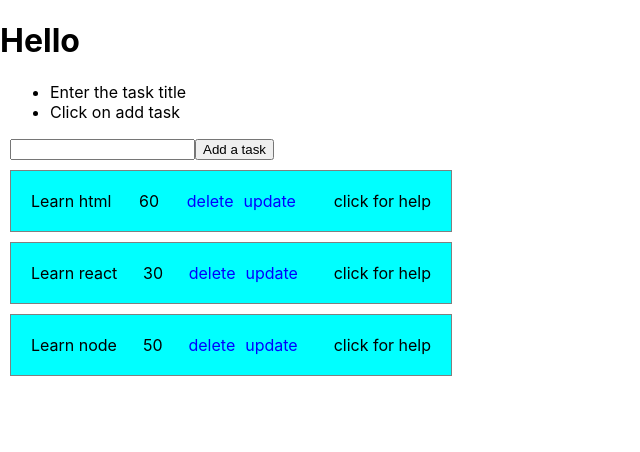
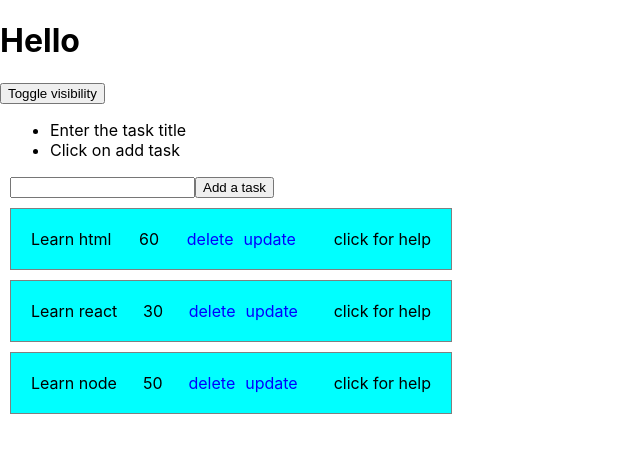
Before and after one commit to yosrReact/formation_react_2022, a React (Create React App) app: page / in a window 1280 px wide. Shown: the top 452 px of the page, without its empty margins (0-640 px from the left). Built offline with nearby package versions, Linux system fonts and the light colour scheme.

Commit message:
toggleVisibility

```diff
--- a/src/pages/tasksPage/TaskPage.js
+++ b/src/pages/tasksPage/TaskPage.js
@@ -1,8 +1,13 @@
-import React from "react"
+import React, { useState } from "react"
 import TaskForm from "../../components/taskForm/TaskForm"
 import TasksList from "./../../components/tasksList/TasksList"
 
 function TaskPage() {
+  const [isVisible, setIsVisible] = useState(true)
+  const toggleVisibility = () => {
+    setIsVisible(!isVisible)
+  }
+
   const loading = false
   const tasks = [
     {
@@ -27,13 +32,19 @@ function TaskPage() {
 
   return (
     <div>
+      {/* 1ère solution */}
+      <button onClick={() => toggleVisibility()}>Toggle visibility</button>
+      {/* 2ème solution */}
+      {/* <button onClick={toggleVisibility}>Toggle visibility</button> */}
       {loading ? (
         <div>loading...</div>
       ) : (
-        <>
-          <TaskForm sayHello={sayHello} />
-          <TasksList tasks={tasks} />
-        </>
+        isVisible && (
+          <>
+            <TaskForm sayHello={sayHello} />
+            <TasksList tasks={tasks} />
+          </>
+        )
       )}
     </div>
   )
```
